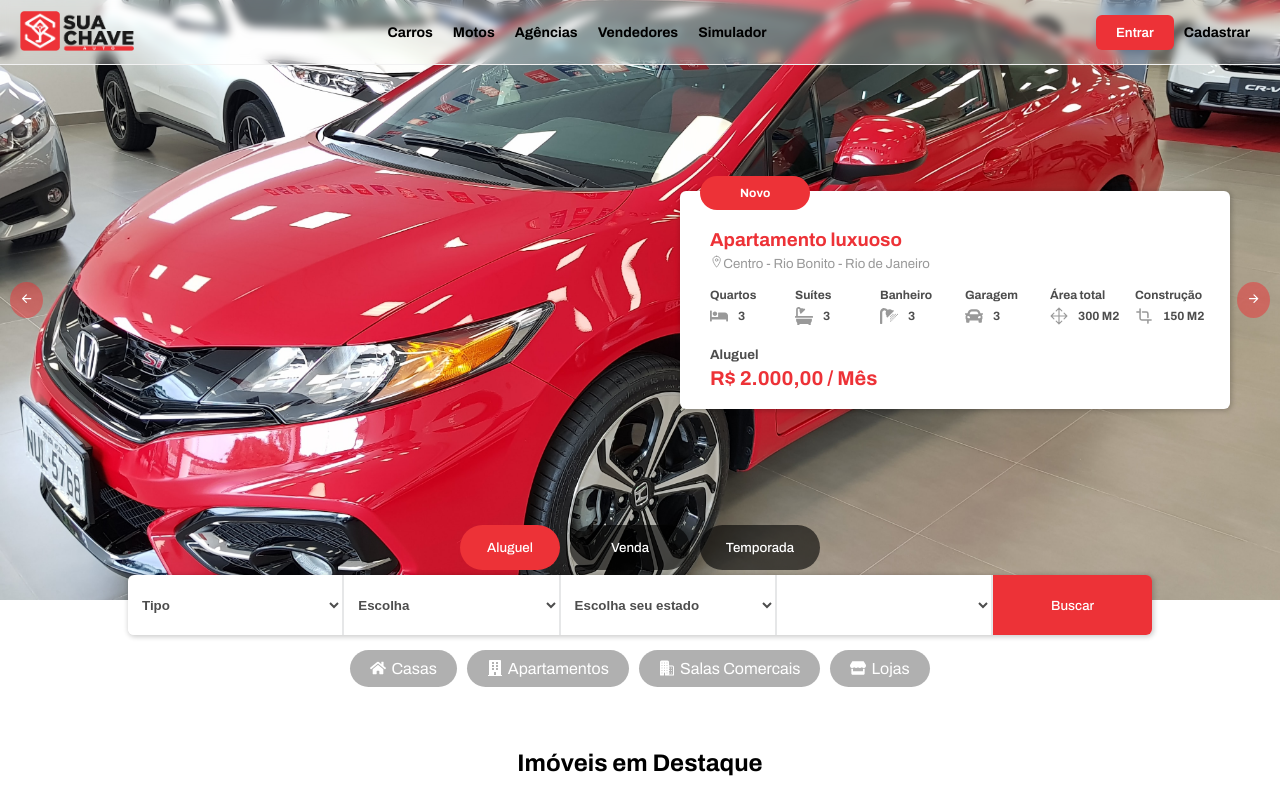
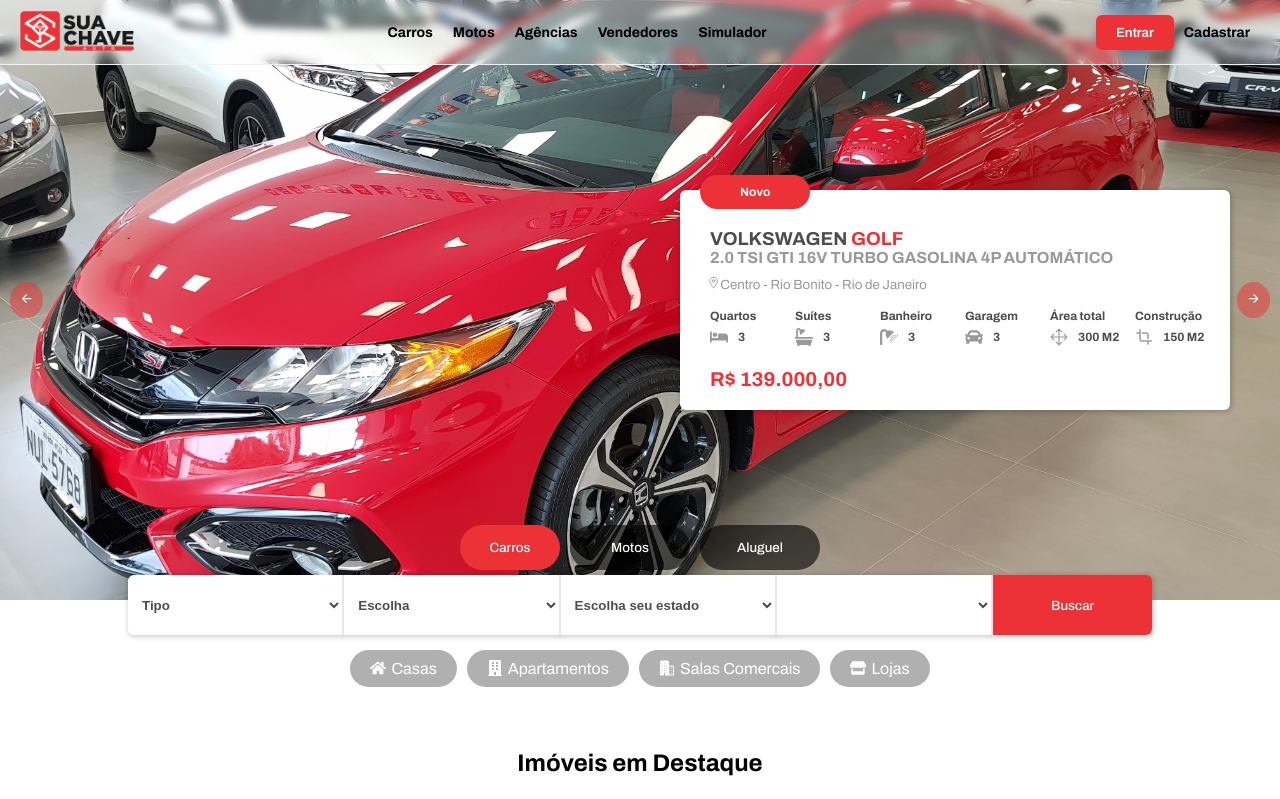
Before and after one commit to jefersonmmacedo/suachaveauto, a React (Create React App) app: page /home in a window 1280 px wide. Shown: the top 799 px of the page. Built offline with nearby package versions, Linux system fonts and the light colour scheme; grey boxes are pictures that could not be loaded.

Commit message:
Mudando infos sua chave auto

```diff
--- a/src/components/SearchProperty/SearchProperty.jsx
+++ b/src/components/SearchProperty/SearchProperty.jsx
@@ -64,9 +64,9 @@
     return (
         <div className="SearchProperty">
             <div className="selectButtons">
-            <button className="btn">Aluguel</button>
-            <button>Venda</button>
-            <button>Temporada</button>
+            <button className="btn">Carros</button>
+            <button>Motos</button>
+            <button>Aluguel</button>
                 </div>
             <div className="search">
             <select className="primary">
--- a/src/components/SliderHome/SliderHome.jsx
+++ b/src/components/SliderHome/SliderHome.jsx
@@ -46,7 +46,8 @@
                         <p>Novo</p>
                     </div>
                     <a href="/imovel">
-                    <h3>Apartamento de luxo</h3>
+                    <h3>VOLKSWAGEN <span>GOLF</span></h3>
+                    <h4>2.0 TSI GTI 16V TURBO GASOLINA 4P AUTOMÁTICO</h4>
                     </a>
                     <h5><IoLocationOutline />Centro - Rio Bonito - Rio de Janeiro</h5>
                     <div className="icons">
@@ -94,8 +95,7 @@
                         </div>
                     </div>
                     <div className="pricing">
-                        <h5>Aluguel</h5>
-                        <h2>R$ 2.000,00 / Mês</h2>
+                        <h2>R$ 139.000,00</h2>
                     </div>
                 </div>
             </div>
@@ -112,7 +112,8 @@
                         <p>Novo</p>
                     </div>
                     <a href="/imovel">
-                    <h3>Apartamento luxuoso</h3>
+                    <h3>VOLKSWAGEN <span>GOLF</span></h3>
+                    <h4>2.0 TSI GTI 16V TURBO GASOLINA 4P AUTOMÁTICO</h4>
                     </a>
                     <h5><IoLocationOutline />Centro - Rio Bonito - Rio de Janeiro</h5>
                     <div className="icons">
@@ -160,8 +161,7 @@
                         </div>
                     </div>
                     <div className="pricing">
-                        <h5>Aluguel</h5>
-                        <h2>R$ 2.000,00 / Mês</h2>
+                        <h2>R$ 139.000,00</h2>
                     </div>
                 </div>
             </div>
@@ -178,7 +178,8 @@
                         <p>Novo</p>
                     </div>
                     <a href="/imovel">
-                    <h3>Apartamento luxuoso</h3>
+                    <h3>VOLKSWAGEN <span>GOLF</span></h3>
+                    <h4>2.0 TSI GTI 16V TURBO GASOLINA 4P AUTOMÁTICO</h4>
                     </a>
                     <h5><IoLocationOutline />Centro - Rio Bonito - Rio de Janeiro</h5>
                     <div className="icons">
@@ -226,8 +227,7 @@
                         </div>
                     </div>
                     <div className="pricing">
-                        <h5>Aluguel</h5>
-                        <h2>R$ 2.000,00 / Mês</h2>
+                        <h2>R$ 139.000,00</h2>
                     </div>
                 </div>
             </div>
@@ -244,7 +244,8 @@
                         <p>Novo</p>
                     </div>
                     <a href="/imovel">
-                    <h3>Apartamento luxuoso</h3>
+                    <h3>VOLKSWAGEN <span>GOLF</span></h3>
+                    <h4>2.0 TSI GTI 16V TURBO GASOLINA 4P AUTOMÁTICO</h4>
                     </a>
                     <h5><IoLocationOutline />Centro - Rio Bonito - Rio de Janeiro</h5>
                     <div className="icons">
@@ -292,8 +293,7 @@
                         </div>
                     </div>
                     <div className="pricing">
-                        <h5>Aluguel</h5>
-                        <h2>R$ 2.000,00 / Mês</h2>
+                        <h2>R$ 139.000,00</h2>
                     </div>
                 </div>
             </div>
--- a/src/components/SliderHome/sliderHome.css
+++ b/src/components/SliderHome/sliderHome.css
@@ -56,9 +56,12 @@
   margin: 10px 10px 5px 10px;
 }
 .each-slide-effect .imageTop .blockSlider h3 {
+  color: var(--Paragraph);
+  font-weight: 700;
+  margin: 20px 10px 0px 10px;
+}
+.each-slide-effect .imageTop .blockSlider h3 span {
   color: var(--Primary);
-  font-weight: 700;
-  margin: 20px 10px 5px 10px;
 }
 .each-slide-effect .imageTop .blockSlider a {
   text-decoration: none;
@@ -66,10 +69,11 @@
 .each-slide-effect .imageTop .blockSlider h4 {
   color: var(--Gray);
   margin: 0 10px;
+  font-weight: 700;
 }
 .each-slide-effect .imageTop .blockSlider h5 {
   color: var(--Gray);
-  margin: 0 10px;
+  margin: 10px 7px;
 }
 .each-slide-effect .imageTop .blockSlider .icons {
   width: 100%;
@@ -77,7 +81,7 @@
   flex-direction: row;
   align-items: flex-start;
   justify-content: flex-start;
-  margin: 10px 3px;
+  margin: 0 3px 15px 3px;
 }
 
 .each-slide-effect .imageTop .blockSlider .icons .iconUnic {
--- a/src/pages/CommingSoom/comingSoon.css
+++ b/src/pages/CommingSoom/comingSoon.css
@@ -16,7 +16,7 @@
 }
 .ComingSoon img {
     width: 700px;
-    margin: 10px;
+    margin: 40px 10px;
 }
 .ComingSoon .image {
     width: 371px;
@@ -52,6 +52,7 @@
 }
 .ComingSoon .logo img {
     width: 100%;
+    margin: 0px;
 }
 
 
```
